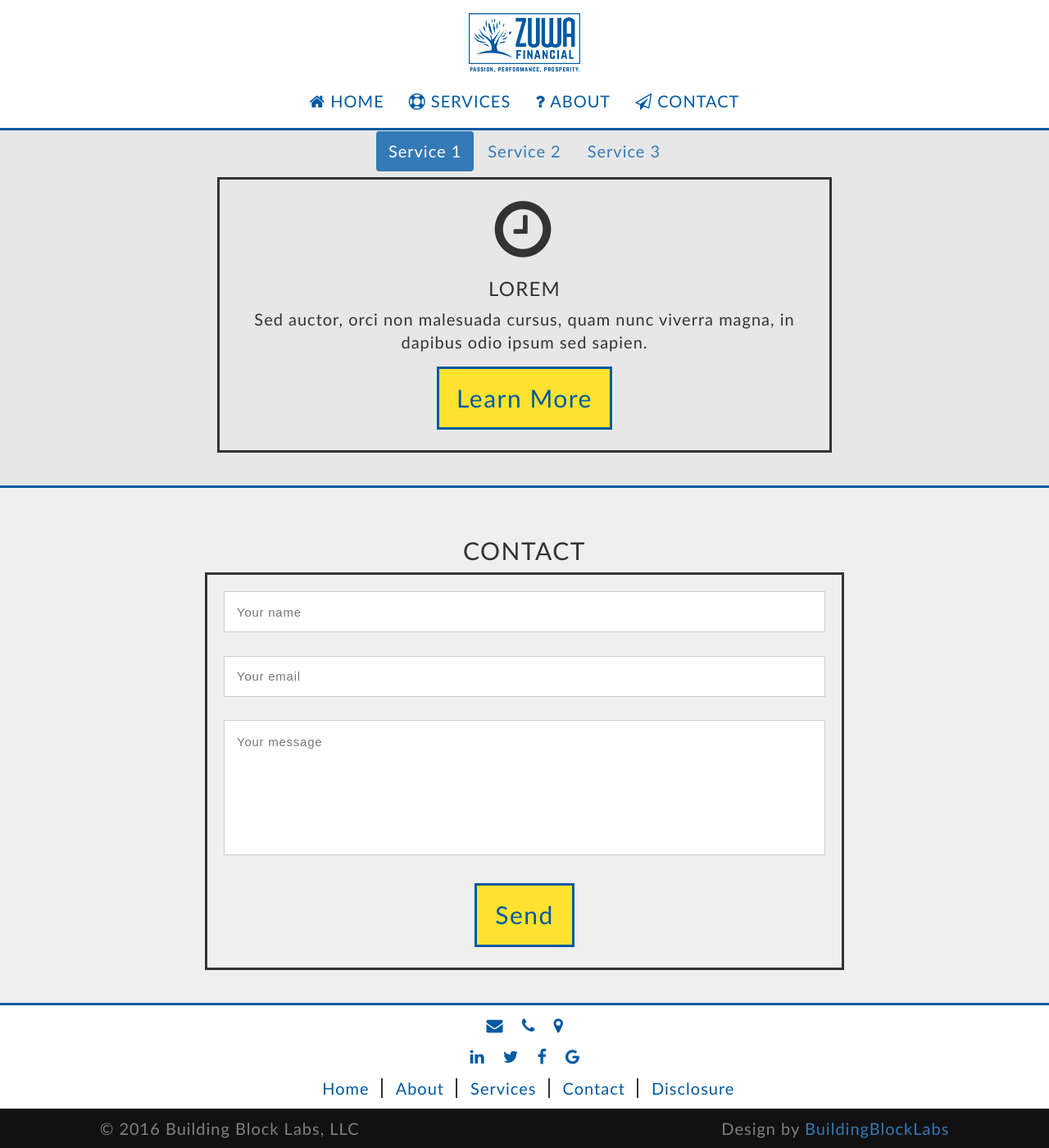
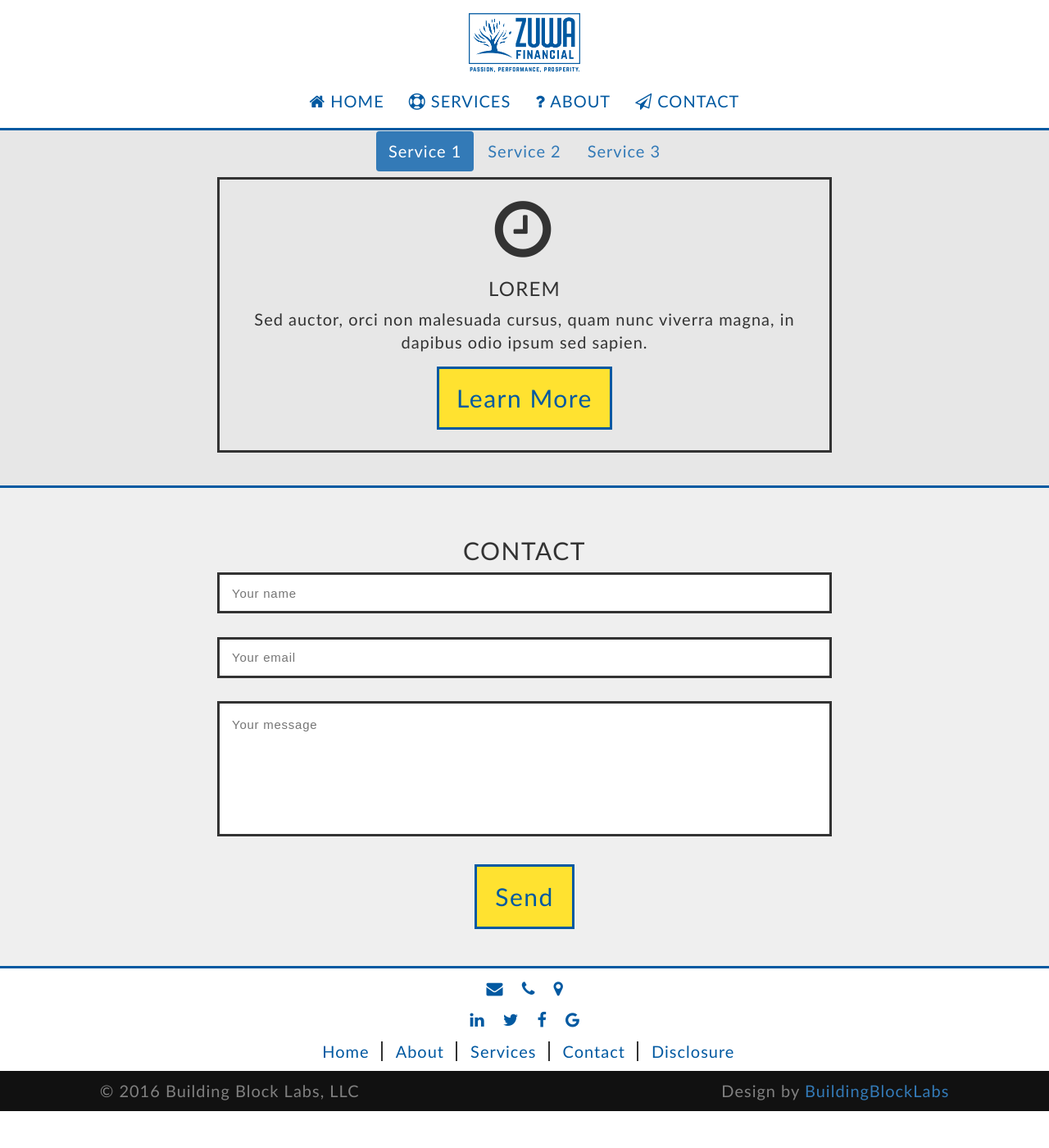
Before and after one commit to ZuwaFinancial/ZuwaFinancial.github.io, a Jekyll site: the page built from index.html, in a window 1280 px wide and 1400 px high, scrolled down 2487 px. Shown: the whole window at 82% size. Built offline with Jekyll 4.4.1, drawn with Linux system fonts in a browser that asks for light colours; after the commit the page ends 3842 px from its top, so only the background shows below that.

Commit message:
Changes form inputs to outlined

```diff
--- a/assets/css/_form.scss
+++ b/assets/css/_form.scss
@@ -2,7 +2,6 @@
 
 .input-text{
   padding: 15px 15px;
-  border: 1px solid #ccc;
   width: 100%;
   height: 50px;
   display: block;
--- a/index.html
+++ b/index.html
@@ -220,11 +220,11 @@ title: Homepage
   <div class="section-body">
     <div class="container">
       <div class="row">
-        <div class="col-sm-8 col-sm-offset-2 text-center outlined">
+        <div class="col-sm-8 col-sm-offset-2 text-center">
           <form method="POST" action="http://formspree.io/EMAILHERE">
-            <input class="input-text" type="text" name="name" placeholder="Your name"><br>
-            <input class="input-text" type="email" name="email" placeholder="Your email"><br>
-            <textarea class="input-text text-area"  name="message" placeholder="Your message"></textarea><br>
+            <input class="input-text outlined" type="text" name="name" placeholder="Your name"><br>
+            <input class="input-text outlined" type="email" name="email" placeholder="Your email"><br>
+            <textarea class="input-text text-area outlined"  name="message" placeholder="Your message"></textarea><br>
             <button type="submit">Send</button>
           </form>
         </div>
```
Also changed, not shown: 2 other files.
